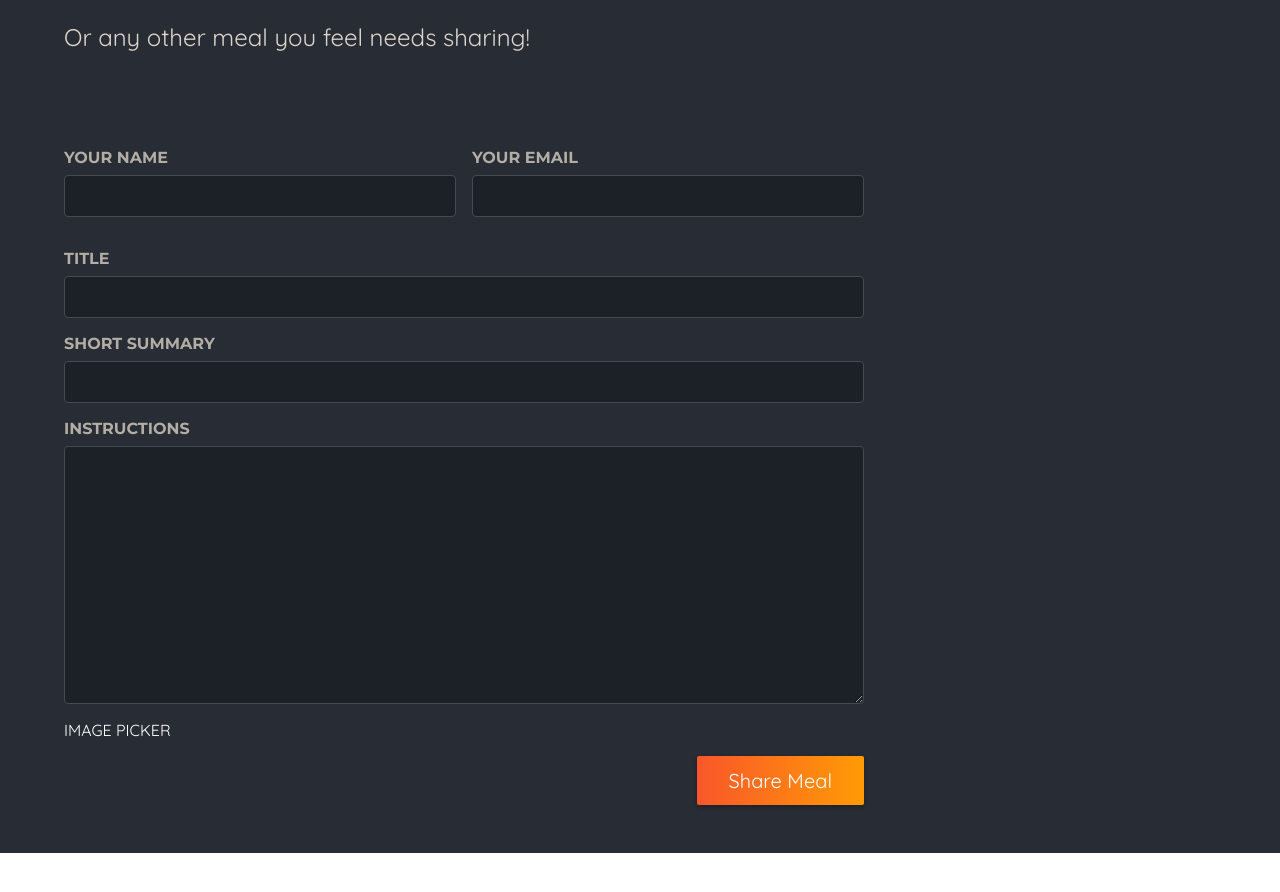
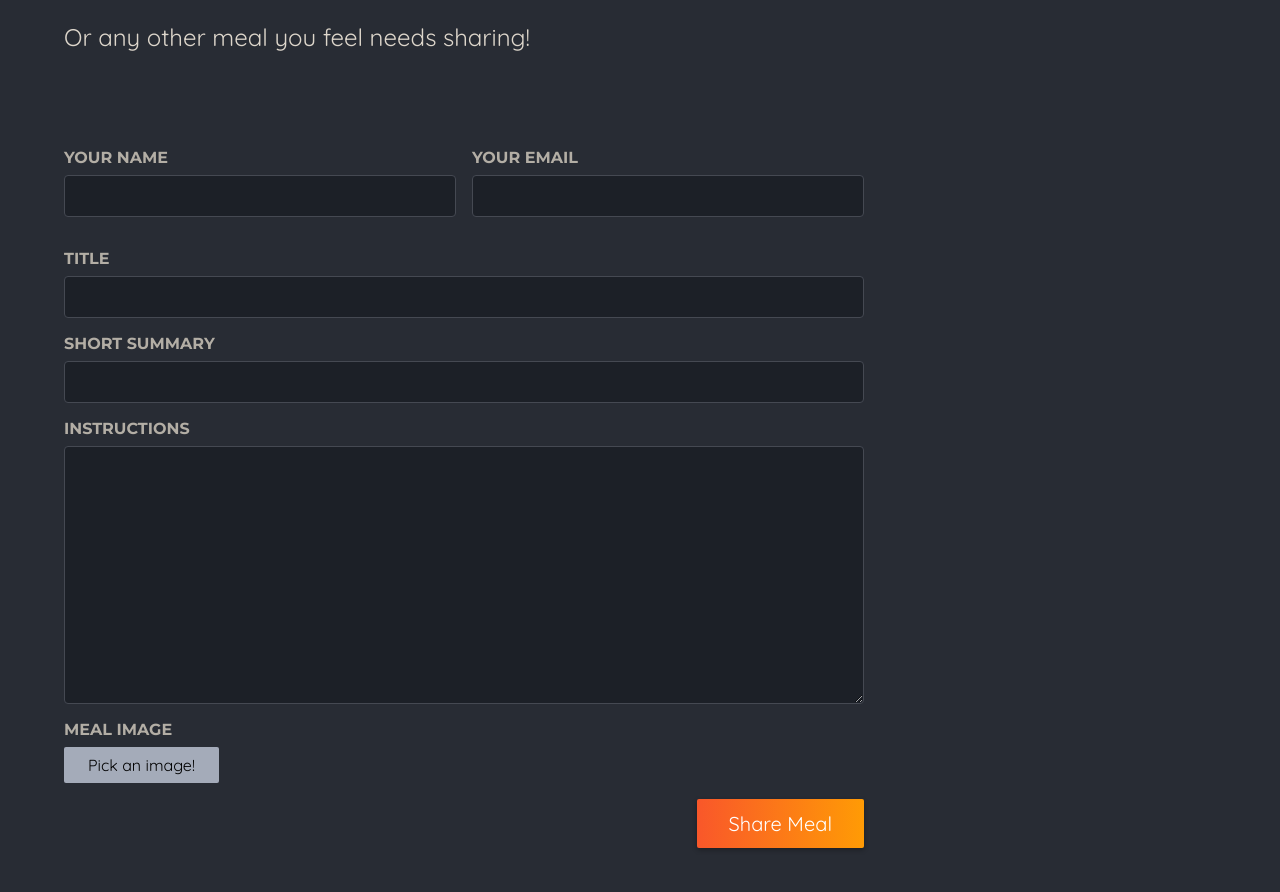
Before and after one commit to artem-tkachuk/foodies, a Next.js app: page /meals/share in a window 1280 px wide. Shown: the part 260-1152 px from the top of the page. Before the commit the page ends 1113 px from the top, so only its background shows below. Built offline with nearby package versions, Linux system fonts and the light colour scheme.

Commit message:
Add ImagePicker component and integrate it into ShareMealPage

```diff
--- a/src/app/meals/share/page.js
+++ b/src/app/meals/share/page.js
@@ -1,4 +1,6 @@
 import styles from "@/styles/share/share.module.css";
+import ImagePicker from "@/components/meals/image-picker";
+
 
 export default function ShareMealPage() {
     return (
@@ -50,7 +52,7 @@ export default function ShareMealPage() {
                             required
                         ></textarea>
                     </p>
-                    IMAGE PICKER
+                    <ImagePicker label="Meal Image" name="mealImage" />
                     <p className={styles.actions}>
                         <button type="submit">Share Meal</button>
                     </p>
--- /dev/null
+++ b/src/components/meals/image-picker.js
@@ -0,0 +1,48 @@
+"use client";
+
+import { useRef } from "react";
+
+import styles from "@/styles/meals/image-picker.module.css";
+
+
+export default function ImagePicker({ label, name }) {
+    const imageInputRef = useRef();
+
+    function handlePickerClick() {
+        imageInputRef.current.click();
+    }
+
+
+    return (
+        <>
+            <div className={styles.picker}>
+                <label htmlFor={name}>{label}</label>
+                <div className={styles.controls}>
+                    {/*
+                        Because of the "display: none" in the stylesheet, the input is hidden.
+                        But it's still part of the DOM!
+                    */}
+                    <input
+                        className={styles.input}
+                        type="file"
+                        id={name}
+                        name={name}
+                        accept="image/png, image/jpeg"
+                        ref={imageInputRef}
+                    />
+                    {/*
+                        If we don't set the button type to "button", it will default to "submit"
+                        Which means that clicking this button will submit the form!
+                    */}
+                    <button
+                        className={styles.button}
+                        type="button"
+                        onClick={handlePickerClick}
+                    >
+                        Pick an image!
+                    </button>
+                </div>
+            </div>
+        </>
+    );
+}
--- /dev/null
+++ b/src/styles/meals/image-picker.module.css
@@ -0,0 +1,45 @@
+.controls {
+    display: flex;
+    align-items: flex-start;
+    gap: 1.5rem;
+    margin-bottom: 1rem;
+}
+
+.picker .input {
+    display: none;
+}
+
+.picker .button {
+    border: 0;
+    padding: 0.5rem 1.5rem;
+    background: #a4abb9;
+    border-radius: 2px;
+    cursor: pointer;
+    font: inherit;
+}
+
+.picker .button:hover,
+.picker .button:focus {
+    background: #b3b9c6;
+}
+
+.preview {
+    width: 10rem;
+    height: 10rem;
+    border: 2px solid #a4abb9;
+    display: flex;
+    justify-content: center;
+    align-items: center;
+    text-align: center;
+    color: #a4abb9;
+    position: relative;
+}
+
+.preview p {
+    margin: 0;
+    padding: 1rem;
+}
+
+.preview img {
+    object-fit: cover;
+}
```
